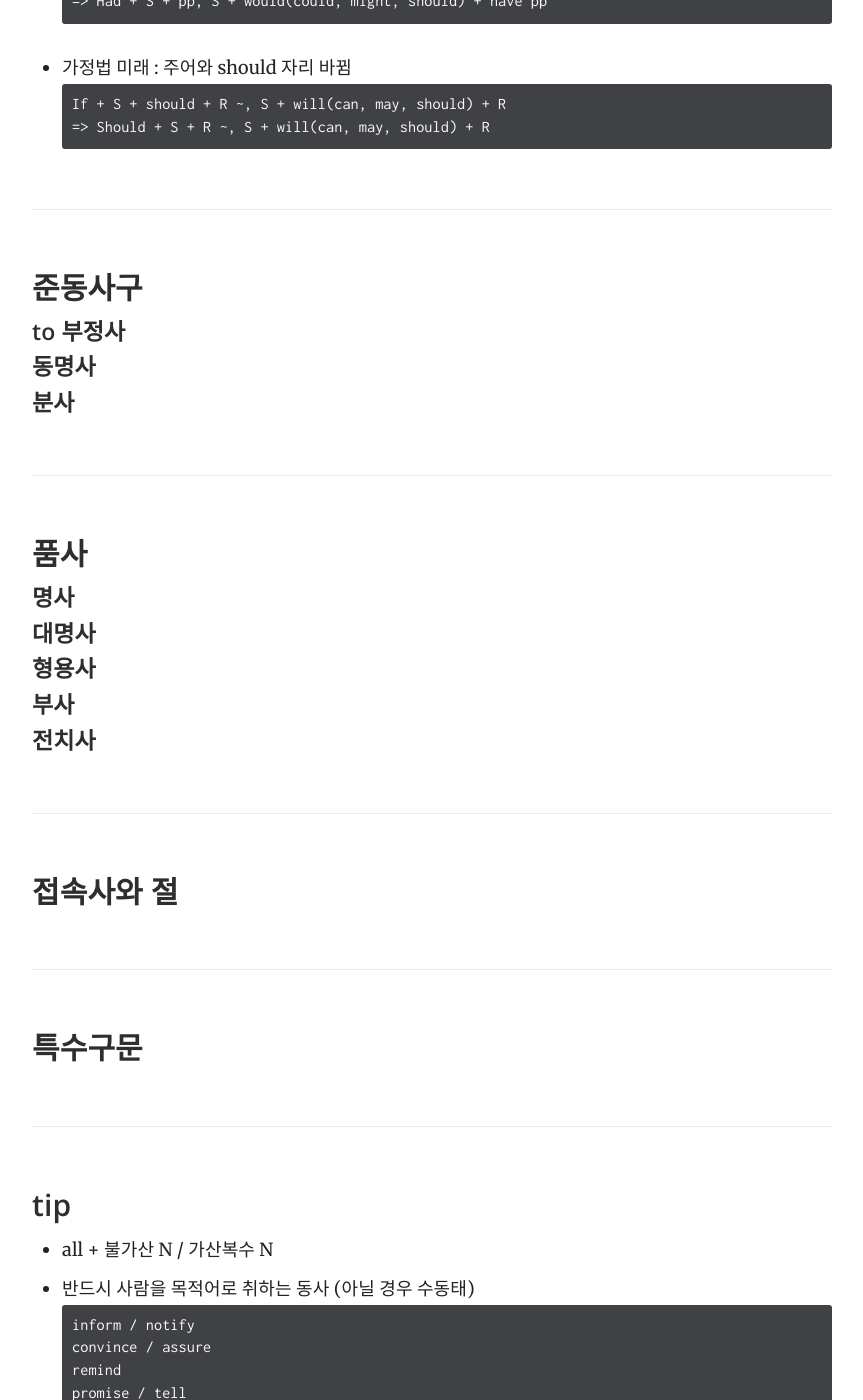
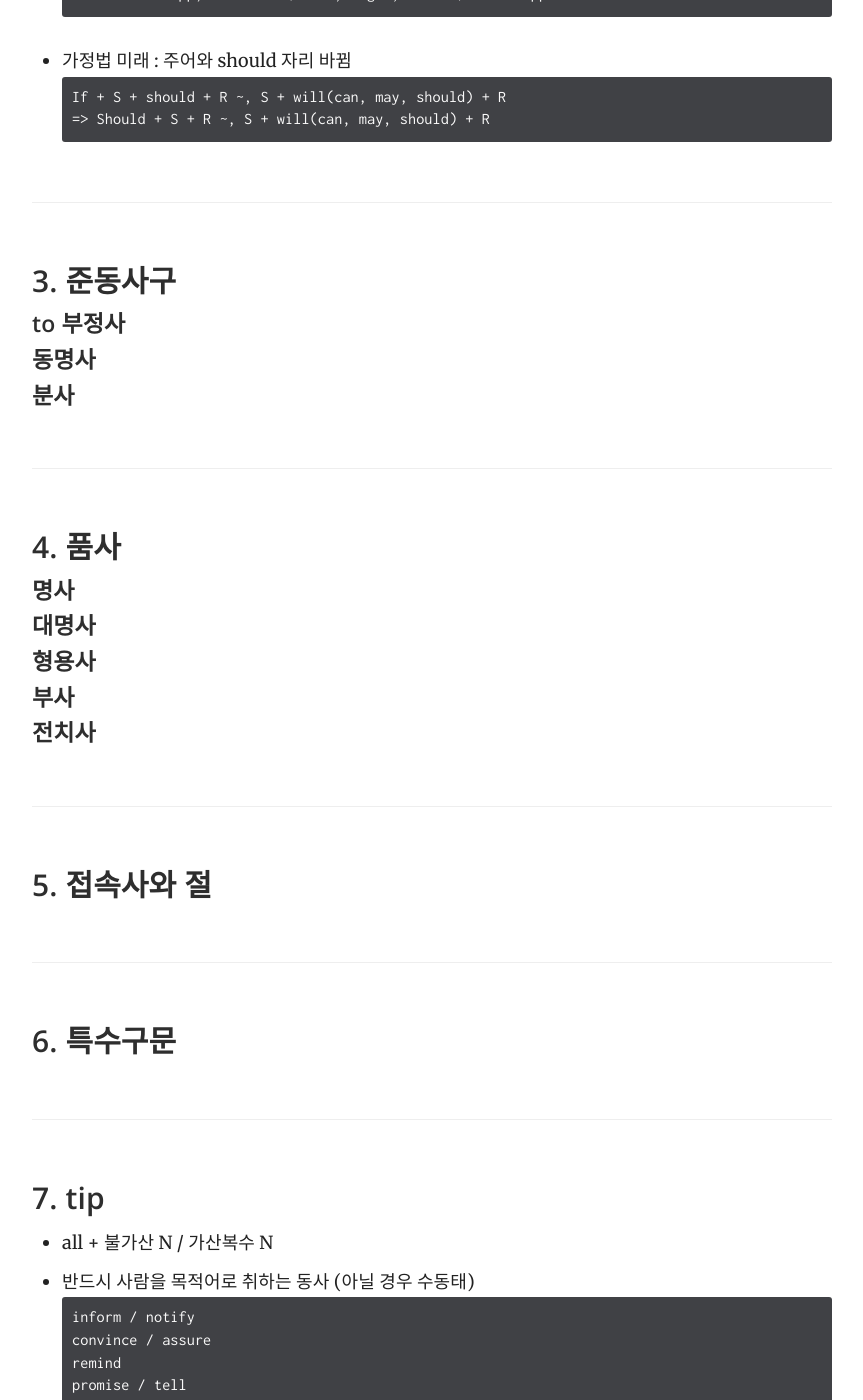
Before and after one commit to j2yes/j2yes.github.io, a Jekyll site: the page built from _docs/study/grammar.md, in a window 1280 px wide and 1400 px high, scrolled down 8038 px. Shown: the whole window, without its empty margins (358-1221 px from the left). Built offline with Jekyll 4.4.1, drawn with Linux system fonts in a browser that asks for light colours; nearby versions of some CDN libraries; comment, search, counter and statistics services are not loaded.

Commit message:
영어 공부

`````diff
--- a/_docs/study/grammar.md
+++ b/_docs/study/grammar.md
@@ -168,7 +168,9 @@ order: 1
 
 #### 시제
 
-> 단순, 진행, 완료 / 과거, 현재, 미래
+```sbtshell
+단순, 진행, 완료 / 과거, 현재, 미래
+```
 
 ##### 단순 시제 (현재/과거/미래)
 
@@ -304,25 +306,32 @@ be permitted to V, be prepared to V
   => Should + S + R ~, S + will(can, may, should) + R
   ````
 
-### 준동사구
+### 3. 준동사구
 
 #### to 부정사
+
 #### 동명사
+
 #### 분사
 
-### 품사
+### 4. 품사
 
 #### 명사
+
 #### 대명사
+
 #### 형용사
+
 #### 부사
+
 #### 전치사
 
-### 접속사와 절
+### 5. 접속사와 절
 
-### 특수구문
+### 6. 특수구문
 
-### tip
+### 7. tip
+
 - all + 불가산 N / 가산복수 N
 - 반드시 사람을 목적어로 취하는 동사 (아닐 경우 수동태)
   ````sbtshell
`````
Also changed, not shown: other parts of _docs/study/grammar.md (+2 -2 lines).
